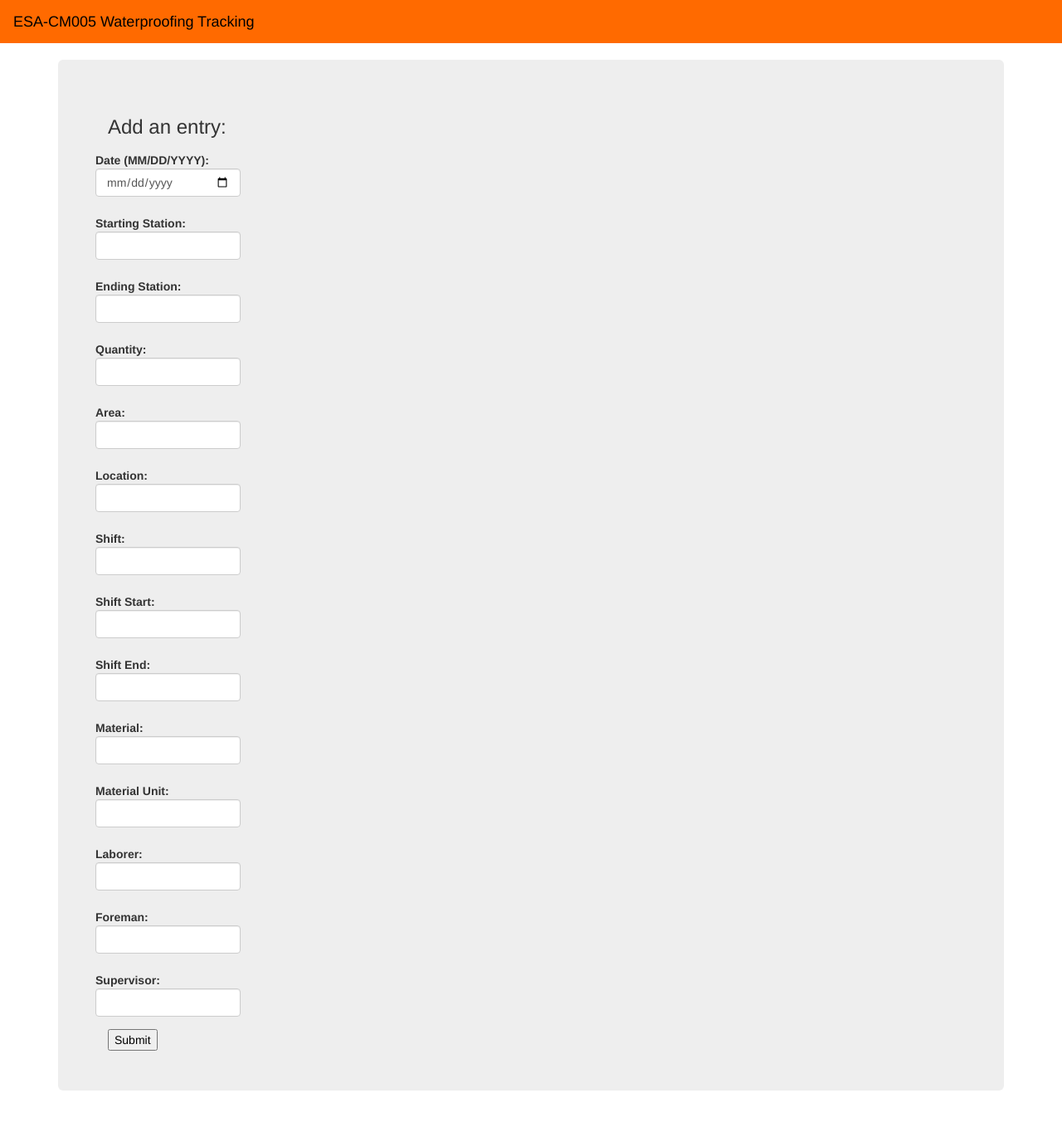
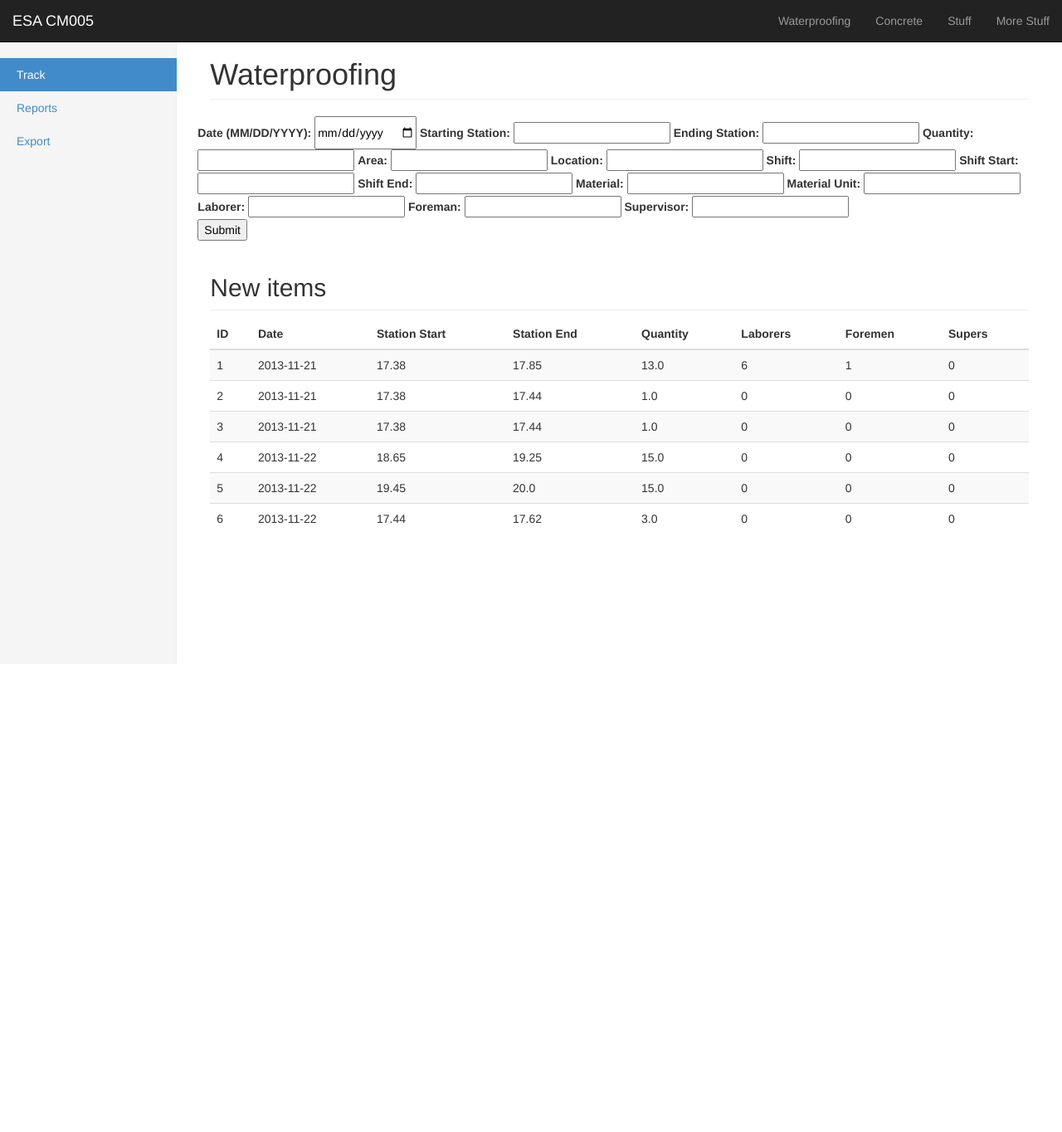
Before and after one commit to kyspy/esa-cm5, a Flask app: page / in a window 1280 px wide. Shown: the whole page at 83% size. After the commit the page ends 800 px from the top, so only its background shows below. Run offline with Flask 2, Linux system fonts and the light colour scheme; data comes from the database, SQL or seed files in the repository; some libraries are stand-ins or nearby versions.

Commit message:
much better formmating of index, need to add form formatting

```diff
--- /dev/null
+++ b/static/css/bootstrap_dashboard.css
@@ -0,0 +1,92 @@
+/*
+ * Base structure
+ */
+
+/* Move down content because we have a fixed navbar that is 50px tall */
+body {
+  padding-top: 50px;
+}
+
+
+/*
+ * Global add-ons
+ */
+
+.sub-header {
+  padding-bottom: 10px;
+  border-bottom: 1px solid #eee;
+}
+
+
+/*
+ * Sidebar
+ */
+
+/* Hide for mobile, show later */
+.sidebar {
+  display: none;
+}
+@media (min-width: 768px) {
+  .sidebar {
+    position: fixed;
+    top: 0;
+    left: 0;
+    bottom: 0;
+    z-index: 1000;
+    display: block;
+    padding: 70px 20px 20px;
+    background-color: #f5f5f5;
+    border-right: 1px solid #eee;
+  }
+}
+
+/* Sidebar navigation */
+.nav-sidebar {
+  margin-left: -20px;
+  margin-right: -21px; /* 20px padding + 1px border */
+  margin-bottom: 20px;
+}
+.nav-sidebar > li > a {
+  padding-left: 20px;
+  padding-right: 20px;
+}
+.nav-sidebar > .active > a {
+  color: #fff;
+  background-color: #428bca;
+}
+
+
+/*
+ * Main content
+ */
+
+.main {
+  padding: 20px;
+}
+@media (min-width: 768px) {
+  .main {
+    padding-left: 40px;
+    padding-right: 40px;
+  }
+}
+.main .page-header {
+  margin-top: 0;
+}
+
+
+/*
+ * Placeholder dashboard ideas
+ */
+
+.placeholders {
+  margin-bottom: 30px;
+}
+.placeholders h4 {
+  margin-bottom: 0;
+}
+.placeholder {
+  margin-bottom: 20px;
+}
+.placeholder img {
+  border-radius: 50%;
+}
--- a/templates/bootstrap/base.html
+++ /dev/null
@@ -1,43 +0,0 @@
-{% block doc -%}
-<!DOCTYPE html>
-<html{% block html_attribs %}{% endblock html_attribs %}>
-{%- block html %}
-  <head>
-    {%- block head %}
-    <title>{% block title %}{% endblock title %}</title>
-
-    {%- block metas %}
-    <meta name="viewport" content="width=device-width, initial-scale=1.0">
-    {%- endblock metas %}
-
-    {%- block styles %}
-    <link rel="stylesheet" href="../static/css/bootstrap.css">
-    <link rel="stylesheet" href="../static/css/bootstrap_signin.css">
-    <link rel="stylesheet" href="../static/css/bootstrap_navbar.css">
-    {%- endblock styles %}
-    {%- endblock head %}
-  </head>
-  <body{% block body_attribs %}{% endblock body_attribs %}>
-    {% block body -%}
-
-    <nav class="navbar navbar-default" role="navigation">
-    <div class="container-fluid">
-       <a class="navbar-brand" href="index.html">ESA-CM005 Waterproofing Tracking</a>
-    </div><!-- /.container-fluid -->
-    </nav>
-
-    <div class="container">
-    <div class="jumbotron">
-    {% block content -%}
-    {%- endblock content %}
-    </div>
-    </div> <!-- /container -->
-    {% block scripts %}
-    <script src="{{bootstrap_find_resource('jquery.js', cdn='jquery')}}"></script>
-    <script src="{{bootstrap_find_resource('js/bootstrap.js', cdn='bootstrap')}}"></script>
-    {%- endblock scripts %}
-    {%- endblock body %}
-  </body>
-{%- endblock html %}
-</html>
-{% endblock doc -%}
--- a/templates/bootstrap/fixes.html
+++ /dev/null
@@ -1,6 +0,0 @@
-{% macro ie8() %}
-<!--[if lt IE 9]>
-      <script src="{{bootstrap_find_resource('html5shiv.js', cdn='html5shiv', local=False)}}"></script>
-      <script src="{{bootstrap_find_resource('respond.js', cdn='respond.js', local=False)}}"></script>
-<![endif]-->
-{% endmacro %}
--- a/templates/bootstrap/wtf.html
+++ /dev/null
@@ -1,132 +0,0 @@
-{% macro form_errors(form, hiddens=True) %}
-  {%- if form.errors %}
-    {%- for fieldname, errors in form.errors.items() %}
-      {%- if bootstrap_is_hidden_field(form[fieldname]) and hiddens or
-             bootstrap_is_hidden_field(form[fieldname]) and hiddens != 'only' %}
-        {%- for error in errors %}
-          <p class="error">{{error}}</p>
-        {%- endfor %}
-      {%- endif %}
-    {%- endfor %}
-  {%- endif %}
-{%- endmacro %}
-
-{% macro _hz_form_wrap(horizontal_columns, form_type, add_group=False) %}
-{% if form_type == "horizontal" %}
-  {% if add_group %}<div class="form-group">{% endif %}
-  <div class="col-{{horizontal_columns[0]}}-offset-{{horizontal_columns[1]}}
-              col-{{horizontal_columns[0]}}-{{horizontal_columns[2]}}
-             ">
-{% endif %}
-{{caller()}}
-
-{% if form_type == "horizontal" %}
-  {% if add_group %}</div>{% endif %}
-  </div>
-{% endif %}
-{% endmacro %}
-
-{% macro form_field(field,
-                    form_type="basic",
-                    horizontal_columns=('lg', 2, 10),
-                    button_map={}) %}
-{% if field.widget.input_type == 'checkbox' %}
-  {% call _hz_form_wrap(horizontal_columns, form_type, True) %}
-    <div class="checkbox">
-      <label>
-        {{field()|safe}} {{field.label.text|safe}}
-      </label>
-    </div>
-  {% endcall %}
-{%- elif field.type == 'RadioField' -%}
-  {# note: A cleaner solution would be rendering depending on the widget,
-     this is just a hack for now, until I can think of something better #}
-  {% call _hz_form_wrap(horizontal_columns, form_type, True) %}
-    {% for item in field -%}
-      <div class="radio">
-        <label>
-          {{item|safe}} {{item.label.text|safe}}
-        </label>
-      </div>
-    {% endfor %}
-  {% endcall %}
-{%- elif field.type == 'SubmitField' -%}
-  {# note: same issue as above - should check widget, not field type #}
-  {% call _hz_form_wrap(horizontal_columns, form_type, True) %}
-    {{field(class='btn btn-%s' % button_map.get(field.name, 'default'))}}
-  {% endcall %}
-{% else -%}
-  <div class="form-group {% if field.errors %} has-error{% endif %}">
-      {%- if form_type == "inline" %}
-        {{field.label(class="sr-only")|safe}}
-        {{field(class="form-control", placeholder=field.description, **kwargs)|safe}}
-      {% elif form_type == "horizontal" %}
-        {{field.label(class="control-label " + (
-          " col-%s-%s" % horizontal_columns[0:2]
-        ))|safe}}
-        <div class=" col-{{horizontal_columns[0]}}-{{horizontal_columns[2]}}">
-          {{field(class="form-control", **kwargs)|safe}}
-        </div>
-        {%- if field.errors %}
-          {%- for error in field.errors %}
-            {% call _hz_form_wrap(horizontal_columns, form_type) %}
-              <p class="help-block">{{error}}</p>
-            {% endcall %}
-          {%- endfor %}
-        {%- elif field.description -%}
-          {% call _hz_form_wrap(horizontal_columns, form_type) %}
-            <p class="help-block">{{field.description|safe}}</p>
-          {% endcall %}
-        {%- endif %}
-      {%- else -%}
-        {{field.label(class="control-label")|safe}}
-        {{field(class="form-control", **kwargs)|safe}}
-
-        {%- if field.errors %}
-          {%- for error in field.errors %}
-            <p class="help-block">{{error}}</p>
-          {%- endfor %}
-        {%- elif field.description -%}
-          <p class="help-block">{{field.description|safe}}</p>
-        {%- endif %}
-      {%- endif %}
-  </div>
-{% endif %}
-{% endmacro %}
-
-{# valid form types are "basic", "inline" and "horizontal" #}
-{% macro quick_form(form,
-                    action="",
-                    method="post",
-                    extra_classes=None,
-                    role="form",
-                    form_type="basic",
-                    horizontal_columns=('lg', 2, 10),
-                    enctype=None,
-                    button_map={}) %}
-<form
-  {%- if action %} action="{{action}}"{% endif -%}
-  {%- if method %} method="{{method}}"{% endif %}
-  class="form
-    {%- if extra_classes %} {{extra_classes}}{% endif -%}
-    {%- if form_type == "horizontal" %} form-horizontal
-    {%- elif form_type == "inline" %} form-inline
-    {%- endif -%}
-  "
-  {%- if enctype %} enctype="{{enctype}}"{% endif -%}
-  {%- if role %} role="{{role}}"{% endif -%}
-  >
-  {{ form.hidden_tag() }}
-  {{ form_errors(form, hiddens='only') }}
-
-  {%- for field in form %}
-    {% if not bootstrap_is_hidden_field(field) -%}
-      {{ form_field(field,
-                    form_type=form_type,
-                    horizontal_columns=horizontal_columns,
-                    button_map=button_map) }}
-    {%- endif %}
-  {%- endfor %}
-
-</form>
-{%- endmacro %}
--- a/templates/index.html
+++ b/templates/index.html
@@ -1,39 +1,111 @@
-{% extends "bootstrap/base.html" %}
-{% import "bootstrap/wtf.html" as wtf %}
-{% import "bootstrap/fixes.html" as fixes %}
 
-{% block title %}CM005 Tracking{% endblock %}
+<!DOCTYPE html>
+<html lang="en">
+  <head>
+    <meta charset="utf-8">
+    <meta http-equiv="X-UA-Compatible" content="IE=edge">
+    <meta name="viewport" content="width=device-width, initial-scale=1">
+    <meta name="description" content="">
+    <meta name="author" content="">
+    <link rel="shortcut icon" href="../../assets/ico/favicon.ico">
 
-{% block content %}
-    <div class="row">
-    <div class="col-sm-3 col-md-2">
-    <h3>Add an entry:</h3>
-    <form method="POST" action="/" class="form form-horizontal", class='btn btn-primary'>
-    {{ form.hidden_tag() }}
-    {{ wtf.form_errors(form, hiddens="only") }}
+    <title>ESA CM005 Tracking App</title>
+    <link rel="stylesheet" href="../static/css/bootstrap.css">
+    <link rel="stylesheet" href="../static/css/bootstrap_dashboard.css">
 
-    {{ wtf.form_field(form.date) }}
-    {{ wtf.form_field(form.station_start) }}
-    {{ wtf.form_field(form.station_end) }}
-    {{ wtf.form_field(form.quantity) }}
-    {{ wtf.form_field(form.area) }}
-    {{ wtf.form_field(form.location) }}
-    {{ wtf.form_field(form.shift) }}
-    {{ wtf.form_field(form.start) }}
-    {{ wtf.form_field(form.end) }}
-    {{ wtf.form_field(form.material) }}
-    {{ wtf.form_field(form.unit) }}
-    {{ wtf.form_field(form.laborer) }}
-    {{ wtf.form_field(form.foreman) }}
-    {{ wtf.form_field(form.supervisor) }}
+  </head>
 
-    <input type="submit" value="Submit">
-    </form>
+  <body>
+
+    <div class="navbar navbar-inverse navbar-fixed-top" role="navigation">
+      <div class="container-fluid">
+        <div class="navbar-header">
+          <a class="navbar-brand" href="#">ESA CM005</a>
+        </div>
+        <div class="navbar-collapse collapse">
+          <ul class="nav navbar-nav navbar-right">
+            <li><a href="#">Waterproofing</a></li>
+            <li><a href="#">Concrete</a></li>
+            <li><a href="#">Stuff</a></li>
+            <li><a href="#">More Stuff</a></li>
+          </ul>
+        </div>
+      </div>
     </div>
+
+    <div class="container-fluid">
+      <div class="row">
+        <div class="col-sm-3 col-md-2 sidebar">
+          <ul class="nav nav-sidebar">
+            <li class="active"><a href="#">Track</a></li>
+            <li><a href="#">Reports</a></li>
+            <li><a href="#">Export</a></li>
+          </ul>
+        </div>
+        <div class="col-sm-9 col-sm-offset-3 col-md-10 col-md-offset-2 main">
+          <h1 class="page-header">Waterproofing</h1>
+          <div class="row placeholders">
+            <form method="POST" action="/">
+            {{ form.hidden_tag() }}
+            {{ form.date.label }} {{ form.date(size=20) }}
+            {{ form.station_start.label }} {{ form.station_start(size=20) }}
+            {{ form.station_end.label }} {{ form.station_end(size=20) }}
+            {{ form.quantity.label }} {{ form.quantity(size=20) }}
+            {{ form.area.label }} {{ form.area(size=20) }}
+            {{ form.location.label }} {{ form.location(size=20) }}
+            {{ form.shift.label }} {{ form.shift(size=20) }}
+            {{ form.start.label }} {{ form.start(size=20) }}
+            {{ form.end.label }} {{ form.end(size=20) }}
+            {{ form.material.label }} {{ form.material(size=20) }}
+            {{ form.unit.label }} {{ form.unit(size=20) }}
+            {{ form.laborer.label }} {{ form.laborer(size=20) }}
+            {{ form.foreman.label }} {{ form.foreman(size=20) }}
+            {{ form.supervisor.label }} {{ form.supervisor(size=20) }}
+            <p> <input type="submit" value="Submit"> </p>
+            </form>
+          </div>
+
+          <h2 class="sub-header">New items</h2>
+          <div class="table-responsive">
+            <table class="table table-striped">
+              <thead>
+                <tr>
+                  <th>ID</th>
+                  <th>Date</th>
+                  <th>Station Start</th>
+                  <th>Station End</th>
+                  <th>Quantity</th>
+                  <th>Laborers</th>
+                  <th>Foremen</th>
+                  <th>Supers</th>
+                </tr>
+              </thead>
+              <tbody>
+               {% for track in tracks %}
+                <tr>
+                  <td>{{track.id}}</td>
+                  <td>{{track.date}} </td>
+                  <td>{{track.station_start}}</td>
+                  <td>{{track.station_end}}</td>
+                  <td>{{track.quantity}}</td>
+                  <td>{{track.laborer}}</td>
+                  <td>{{track.foreman}}</td>
+                  <td>{{track.supervisor}}</td>
+                </tr>
+                {% endfor %}
+
+              </tbody>
+            </table>
+          </div>
+        </div>
+      </div>
     </div>
-{% endblock content %}
 
-{% block head %}
-{{super()}}
-{{fixes.ie8()}}
-{% endblock %}
+    <!-- Bootstrap core JavaScript
+    ================================================== -->
+    <!-- Placed at the end of the document so the pages load faster -->
+    <script src="https://code.jquery.com/jquery-1.10.2.min.js"></script>
+    <script src="../../dist/js/bootstrap.min.js"></script>
+    <script src="../../assets/js/docs.min.js"></script>
+  </body>
+</html>
--- a/views.py
+++ b/views.py
@@ -57,17 +57,12 @@ def index():
 
         db.session.add(t)
         db.session.commit()
-        flash("The entry has been submitted")
-        return redirect(url_for('success'))
+        return redirect(url_for('index'))
     else:
         flash_errors(form)
-    return render_template('index.html', form=form)
 
-@app.route('/success', methods=('GET', 'POST'))
-def success():
-    flash("The entry has been submitted")
     tracks = Track.query.order_by(Track.id)
     areas = Area.query.order_by(Area.id)
     shifts = Shift.query.order_by(Shift.id)
     materials = Material.query.order_by(Material.id)
-    return render_template('success.html', tracks=tracks, areas=areas, shifts=shifts, materials=materials)
+    return render_template('index.html', form=form, tracks=tracks, areas=areas, shifts=shifts, materials=materials)
```
Also changed, not shown: templates/bootstrap/google.html (deleted, +0 -13 lines), templates/success.html (deleted, +0 -33 lines).
